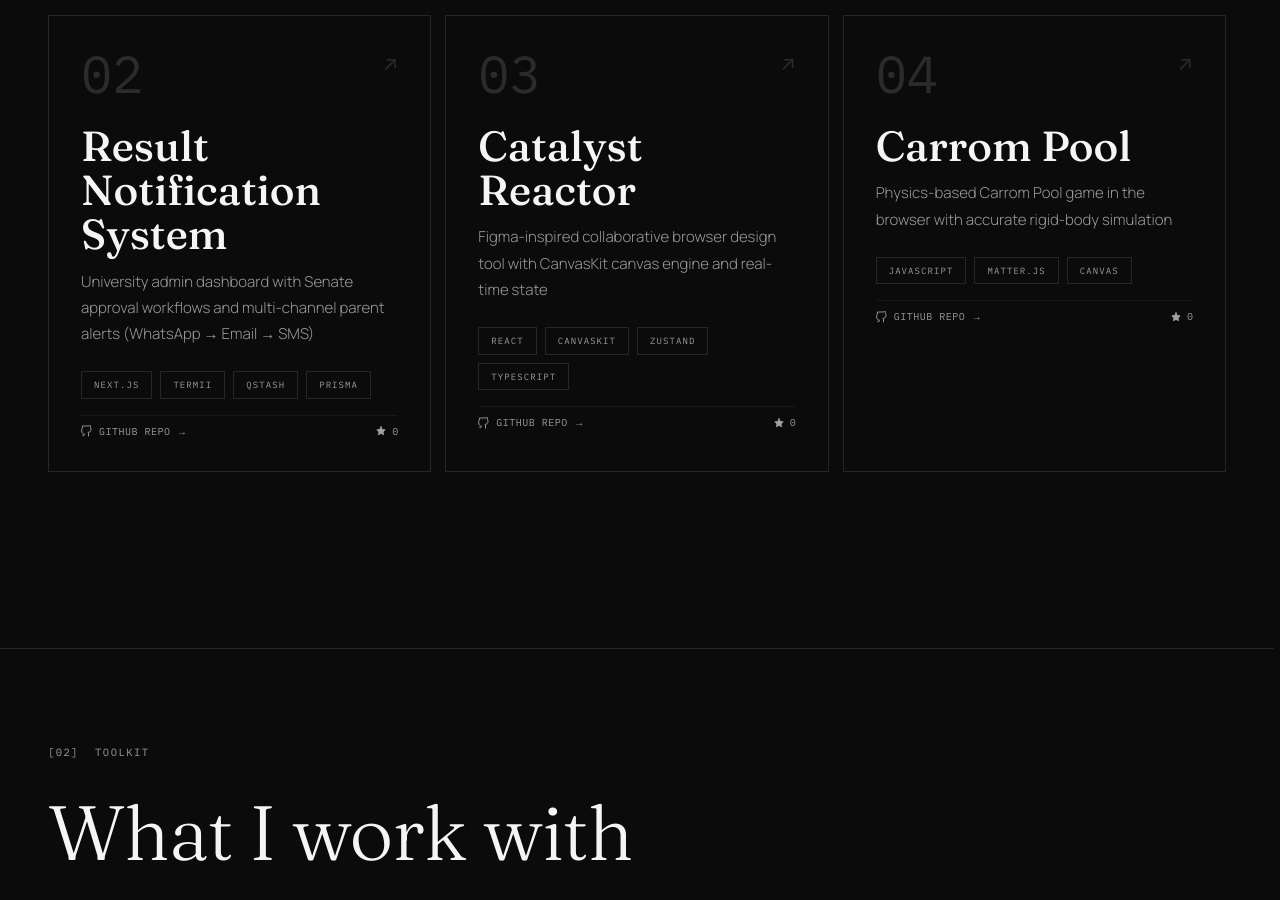
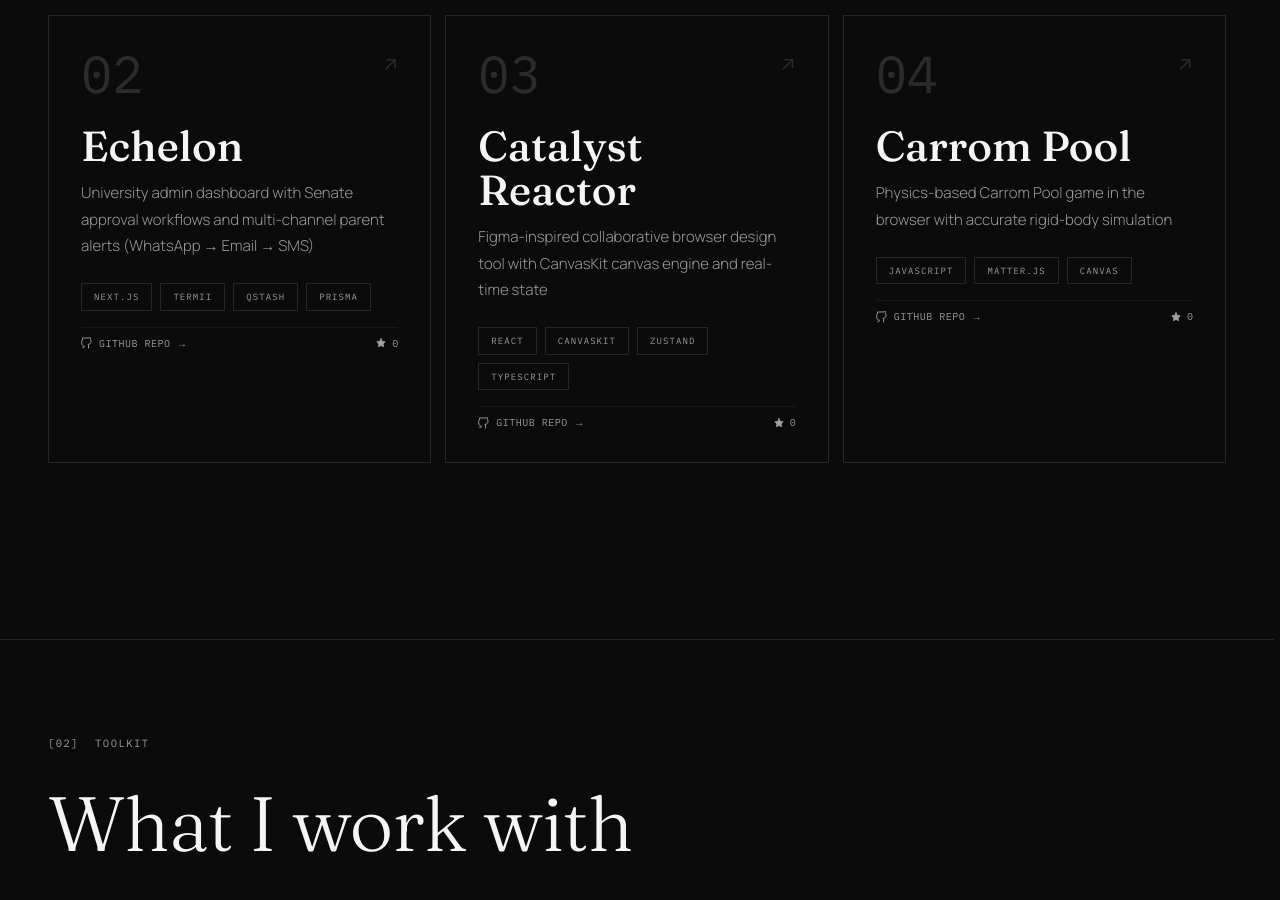
Before and after one commit to Doyen04/portfolio, a Next.js app: page / in a window 1280 px wide. Shown: the part 1680-2580 px from the top of the page. Built offline with nearby package versions, Linux system fonts and the light colour scheme; no server answers.

Commit message:
feat: implement Projects component with featured and dynamic GitHub repository listings

```diff
--- a/src/components/Projects.tsx
+++ b/src/components/Projects.tsx
@@ -7,28 +7,28 @@ import { formatProjectName } from '@/lib/format';
 
 const FEATURED_PROJECTS = [
     {
-        repoSlug: 'unplug',
+        repoSlug: 'Unplug',
         displayName: 'Unplug',
         description:
             'Subscription waste detection SaaS — AI-powered classification, virtual card issuance per subscription, one-click cancellation',
         tags: ['Next.js', 'Gemini AI', 'Prisma', 'Neon'],
     },
     {
-        repoSlug: 'result-notification-system',
-        displayName: 'Result Notification System',
+        repoSlug: 'ECHELON',
+        displayName: 'Echelon',
         description:
             'University admin dashboard with Senate approval workflows and multi-channel parent alerts (WhatsApp → Email → SMS)',
         tags: ['Next.js', 'Termii', 'QStash', 'Prisma'],
     },
     {
-        repoSlug: 'catalyst-reactor',
+        repoSlug: 'CatalystReactor',
         displayName: 'Catalyst Reactor',
         description:
             'Figma-inspired collaborative browser design tool with CanvasKit canvas engine and real-time state',
         tags: ['React', 'CanvasKit', 'Zustand', 'TypeScript'],
     },
     {
-        repoSlug: 'carrom-pool',
+        repoSlug: 'CARROM_POOL',
         displayName: 'Carrom Pool',
         description:
             'Physics-based Carrom Pool game in the browser with accurate rigid-body simulation',
@@ -38,17 +38,22 @@ const FEATURED_PROJECTS = [
 
 export default async function Projects() {
     const repos = await getGitHubRepos();
-    const repoMap = new Map(repos.map((repo) => [repo.name, repo]));
+
+    const normalize = (str: string) => str.toLowerCase().replace(/[-_]/g, '');
 
     const featuredProjects = FEATURED_PROJECTS.map((project, index) => {
-        const repo = repoMap.get(project.repoSlug);
+        const normSlug = normalize(project.repoSlug);
+        const repo = repos.find((r) => normalize(r.name) === normSlug);
+
+        const repoName = repo ? repo.name : project.repoSlug;
+        const repoUrl = repo?.html_url || (repo?.url && repo.url.includes('github.com') ? repo.url : `https://github.com/Doyen04/${repoName}`);
 
         return {
             number: String(index + 1).padStart(2, '0'),
             name: formatProjectName(project.displayName),
             description: repo?.description || project.description,
             tags: project.tags,
-            repoUrl: repo?.html_url || (repo?.url && repo.url.includes('github.com') ? repo.url : `https://github.com/Doyen04/${project.repoSlug}`),
+            repoUrl,
             stars: repo?.stargazers_count || 0,
             siteUrl: repo?.homepage || null,
         };
@@ -58,7 +63,10 @@ export default async function Projects() {
     const otherFeaturedProjects = featuredProjects.slice(1);
 
     const otherRepos = repos
-        .filter((repo) => !FEATURED_PROJECTS.some((project) => project.repoSlug === repo.name))
+        .filter((repo) => {
+            const normRepoName = normalize(repo.name);
+            return !FEATURED_PROJECTS.some((project) => normalize(project.repoSlug) === normRepoName);
+        })
         .slice(0, 6);
 
     return (
```
